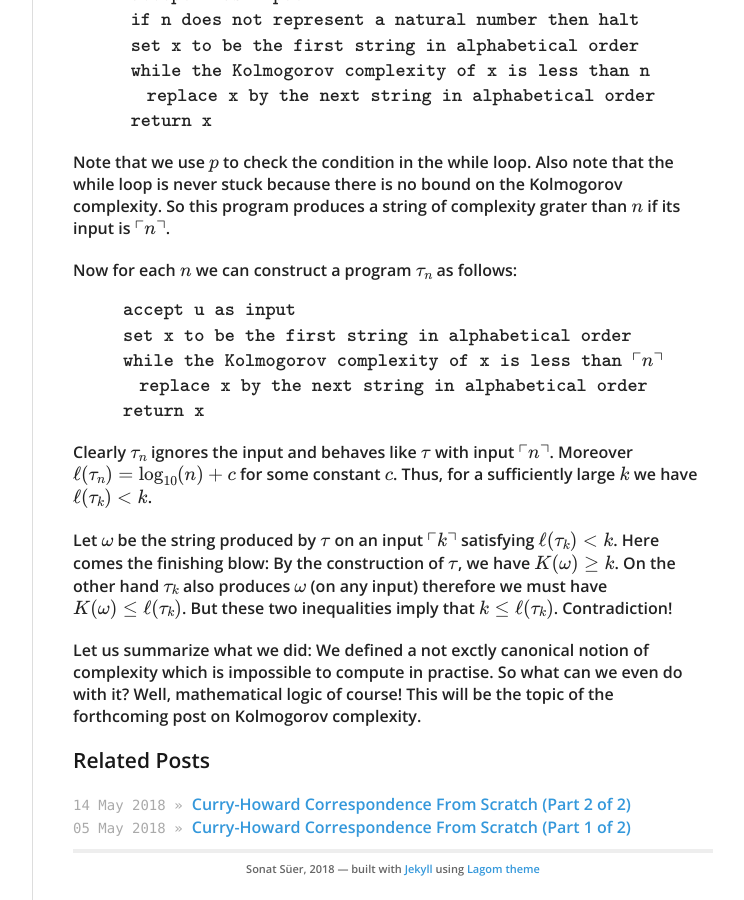
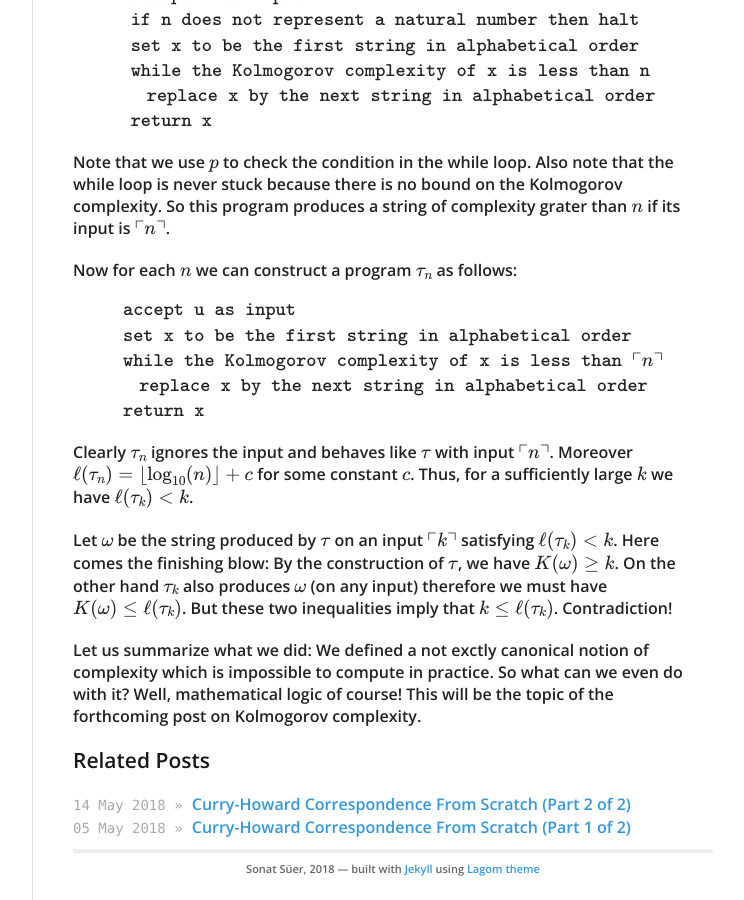
Before and after one commit to sonatsuer/sonatsuer.github.io, a Jekyll site: the page built from _posts/2018-05-21-kolmogorov-complexity-1.md, in a window 1280 px wide and 900 px high, scrolled down 3500 px. Shown: the whole window, without its empty margins (378-1122 px from the left). Built offline with Jekyll 4.4.1, drawn with Linux system fonts in a browser that asks for light colours; formulas are drawn with MathJax 3.

Commit message:
Fix typo

```diff
--- a/_posts/2018-05-21-kolmogorov-complexity-1.md
+++ b/_posts/2018-05-21-kolmogorov-complexity-1.md
@@ -161,8 +161,8 @@ Now for each \\(n\\) we can construct a program \\(\tau_n\\) as follows:
 \end{align}
 
 Clearly \\(\tau_n\\) ignores the input and behaves like \\(\tau\\) with input \\(\ulcorner n\urcorner\\). Moreover
-\\(\ell(\tau_n) = \log_{10}(n) + c\\) for some constant \\(c\\). Thus, for a sufficiently large \\(k\\) we have \\(\ell(\tau_k) < k\\).
+\\(\ell(\tau_n) = \lfloor\log_{10}(n)\rfloor + c\\) for some constant \\(c\\). Thus, for a sufficiently large \\(k\\) we have \\(\ell(\tau_k) < k\\).
 
 Let \\(\omega\\) be the string produced by \\(\\tau\\) on an input \\(\ulcorner k \urcorner\\) satisfying \\(\ell(\tau_k) < k\\). Here comes the finishing blow: By the construction of \\(\tau\\), we have \\(K(\omega)\geq k\\). On the other hand \\(\tau_k\\) also produces \\(\omega\\) (on any input) therefore we must have \\(K(\omega)\leq \ell(\tau_k)\\). But these two inequalities imply that \\(k \leq \ell(\tau_k)\\). Contradiction!
 
-Let us summarize what we did: We defined a not exctly canonical notion of complexity which is impossible to compute in practise. So what can we even do with it? Well, mathematical logic of course! This will be the topic of the forthcoming post on Kolmogorov complexity.
+Let us summarize what we did: We defined a not exctly canonical notion of complexity which is impossible to compute in practice. So what can we even do with it? Well, mathematical logic of course! This will be the topic of the forthcoming post on Kolmogorov complexity.
```
